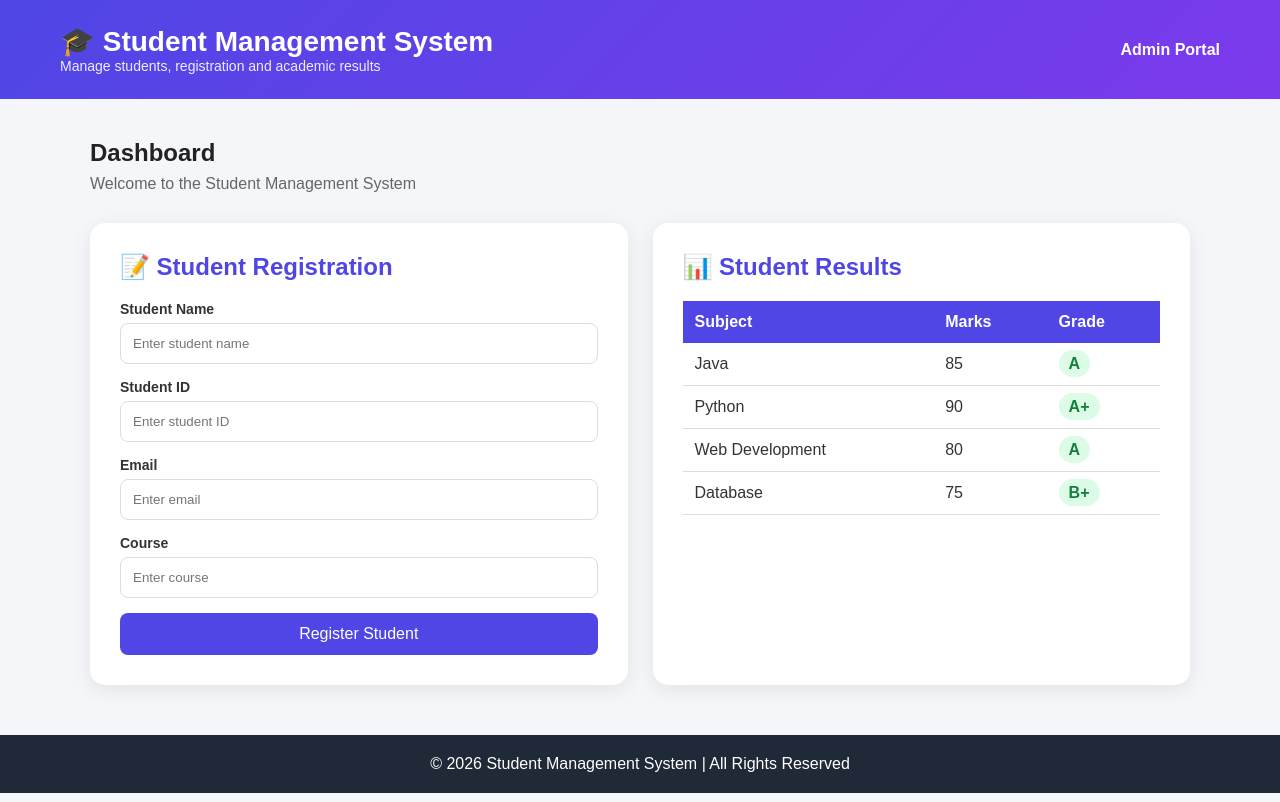
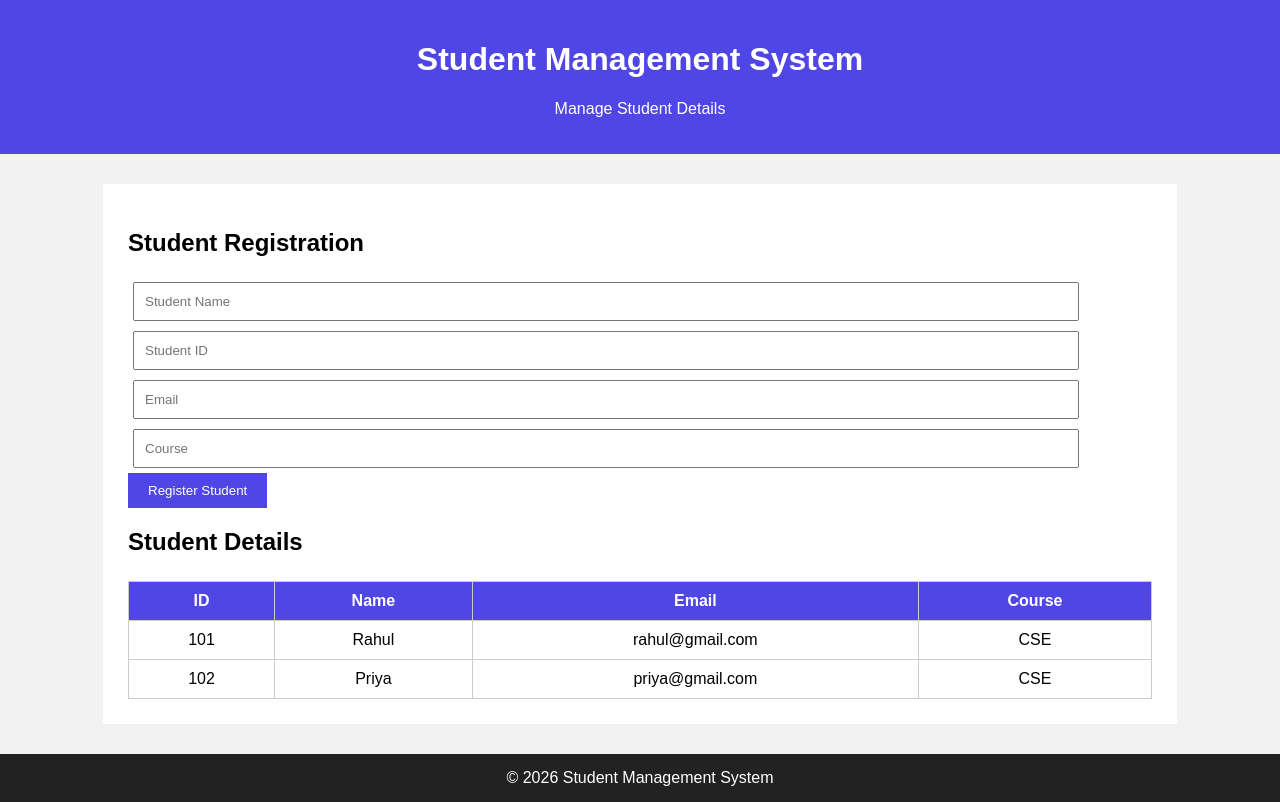
Before and after one commit to parnikakoganti-cyber/IN-SEM-lab-exam, a plain HTML site: page index.html in a window 1280 px wide. Drawn offline with Linux system fonts and the light colour scheme.

Commit message:
Update lab exam

```diff
--- a/index.html
+++ b/index.html
@@ -1,290 +1,125 @@
 <!DOCTYPE html>
-<html lang="en">
+<html>
 <head>
-    <meta charset="UTF-8">
-    <meta name="viewport" content="width=device-width, initial-scale=1.0">
     <title>Student Management System</title>
 
     <style>
-        * {
+        body {
+            font-family: Arial;
+            background: #f2f2f2;
             margin: 0;
-            padding: 0;
-            box-sizing: border-box;
-            font-family: Arial, sans-serif;
         }
 
-        body {
-            background: #f4f6f9;
-            color: #333;
+        header {
+            background: #4f46e5;
+            color: white;
+            text-align: center;
+            padding: 20px;
         }
 
-        /* Header */
-        header {
-            background: linear-gradient(135deg, #4f46e5, #7c3aed);
-            color: white;
-            padding: 25px 60px;
-            display: flex;
-            justify-content: space-between;
-            align-items: center;
-        }
-
-        header h1 {
-            font-size: 28px;
-        }
-
-        header p {
-            font-size: 14px;
-            opacity: 0.9;
-        }
-
-        /* Main Container */
         .container {
-            width: 90%;
-            max-width: 1100px;
-            margin: 40px auto;
-        }
-
-        .welcome {
-            margin-bottom: 30px;
-        }
-
-        .welcome h2 {
-            color: #222;
-            margin-bottom: 8px;
-        }
-
-        .welcome p {
-            color: #666;
-        }
-
-        /* Cards */
-        .cards {
-            display: grid;
-            grid-template-columns: repeat(2, 1fr);
-            gap: 25px;
-        }
-
-        .card {
+            width: 80%;
+            margin: 30px auto;
             background: white;
-            padding: 30px;
-            border-radius: 15px;
-            box-shadow: 0 5px 20px rgba(0,0,0,0.08);
-        }
-
-        .card h2 {
-            color: #4f46e5;
-            margin-bottom: 20px;
-        }
-
-        /* Registration Form */
-        .form-group {
-            margin-bottom: 15px;
-        }
-
-        label {
-            display: block;
-            margin-bottom: 6px;
-            font-weight: bold;
-            font-size: 14px;
+            padding: 25px;
         }
 
         input {
-            width: 100%;
-            padding: 12px;
-            border: 1px solid #ddd;
-            border-radius: 8px;
-            outline: none;
-        }
-
-        input:focus {
-            border-color: #4f46e5;
+            padding: 10px;
+            margin: 5px;
+            width: 90%;
         }
 
         button {
-            width: 100%;
-            padding: 12px;
-            border: none;
-            border-radius: 8px;
+            padding: 10px 20px;
             background: #4f46e5;
             color: white;
-            font-size: 16px;
-            cursor: pointer;
+            border: none;
         }
 
-        button:hover {
-            background: #3730a3;
+        table {
+            width: 100%;
+            margin-top: 25px;
+            border-collapse: collapse;
         }
 
-        /* Result Table */
-        table {
-            width: 100%;
-            border-collapse: collapse;
-            margin-top: 10px;
+        th, td {
+            border: 1px solid #ccc;
+            padding: 10px;
+            text-align: center;
         }
 
         th {
             background: #4f46e5;
             color: white;
-            padding: 12px;
-            text-align: left;
         }
 
-        td {
-            padding: 12px;
-            border-bottom: 1px solid #ddd;
-        }
-
-        tr:hover {
-            background: #f5f5ff;
-        }
-
-        .grade {
-            background: #dcfce7;
-            color: #15803d;
-            padding: 5px 10px;
-            border-radius: 20px;
-            font-weight: bold;
-        }
-
-        /* Footer */
         footer {
-            margin-top: 50px;
+            background: #222;
+            color: white;
             text-align: center;
-            padding: 20px;
-            background: #1f2937;
-            color: white;
-        }
-
-        /* Responsive */
-        @media (max-width: 800px) {
-            .cards {
-                grid-template-columns: 1fr;
-            }
-
-            header {
-                padding: 20px;
-                flex-direction: column;
-                gap: 8px;
-            }
-
-            .container {
-                width: 94%;
-            }
+            padding: 15px;
+            margin-top: 30px;
         }
     </style>
 </head>
 
 <body>
 
-    <!-- Header -->
 <header>
-        <div>
-            <h1>🎓 Student Management System</h1>
-            <p>Manage students, registration and academic results</p>
-        </div>
-
-        <div>
-            <strong>Admin Portal</strong>
-        </div>
+    <h1>Student Management System</h1>
+    <p>Manage Student Details</p>
 </header>
 
-
-    <!-- Main Content -->
 <div class="container">
 
-        <div class="welcome">
-            <h2>Dashboard</h2>
-            <p>Welcome to the Student Management System</p>
-        </div>
-
-
-        <div class="cards">
-
-            <!-- Student Registration -->
-            <div class="card">
-
-                <h2>📝 Student Registration</h2>
+    <h2>Student Registration</h2>
 
     <form>
+        <input type="text" placeholder="Student Name" required>
+        <br>
 
-                    <div class="form-group">
-                        <label>Student Name</label>
-                        <input type="text" placeholder="Enter student name">
-                    </div>
+        <input type="text" placeholder="Student ID" required>
+        <br>
 
-                    <div class="form-group">
-                        <label>Student ID</label>
-                        <input type="text" placeholder="Enter student ID">
-                    </div>
+        <input type="email" placeholder="Email" required>
+        <br>
 
-                    <div class="form-group">
-                        <label>Email</label>
-                        <input type="email" placeholder="Enter email">
-                    </div>
+        <input type="text" placeholder="Course" required>
+        <br>
 
-                    <div class="form-group">
-                        <label>Course</label>
-                        <input type="text" placeholder="Enter course">
-                    </div>
-
-                    <button type="submit">
-                        Register Student
-                    </button>
-
+        <button type="submit">Register Student</button>
     </form>
 
-            </div>
-
-
-            <!-- Student Results -->
-            <div class="card">
-
-                <h2>📊 Student Results</h2>
+    <h2>Student Details</h2>
 
     <table>
-
         <tr>
-                        <th>Subject</th>
-                        <th>Marks</th>
-                        <th>Grade</th>
+            <th>ID</th>
+            <th>Name</th>
+            <th>Email</th>
+            <th>Course</th>
         </tr>
 
         <tr>
-                        <td>Java</td>
-                        <td>85</td>
-                        <td><span class="grade">A</span></td>
+            <td>101</td>
+            <td>Rahul</td>
+            <td>rahul@gmail.com</td>
+            <td>CSE</td>
         </tr>
 
         <tr>
-                        <td>Python</td>
-                        <td>90</td>
-                        <td><span class="grade">A+</span></td>
+            <td>102</td>
+            <td>Priya</td>
+            <td>priya@gmail.com</td>
+            <td>CSE</td>
         </tr>
-
-                    <tr>
-                        <td>Web Development</td>
-                        <td>80</td>
-                        <td><span class="grade">A</span></td>
-                    </tr>
-
-                    <tr>
-                        <td>Database</td>
-                        <td>75</td>
-                        <td><span class="grade">B+</span></td>
-                    </tr>
-
     </table>
 
 </div>
 
-        </div>
-
-    </div>
-
-
-    <!-- Footer -->
 <footer>
-        <p>© 2026 Student Management System | All Rights Reserved</p>
+    © 2026 Student Management System
 </footer>
 
 </body>
```
Also changed, not shown: lab exam.html (deleted, +0 -126 lines). Lines whose indentation alone changed are shown as unchanged.
